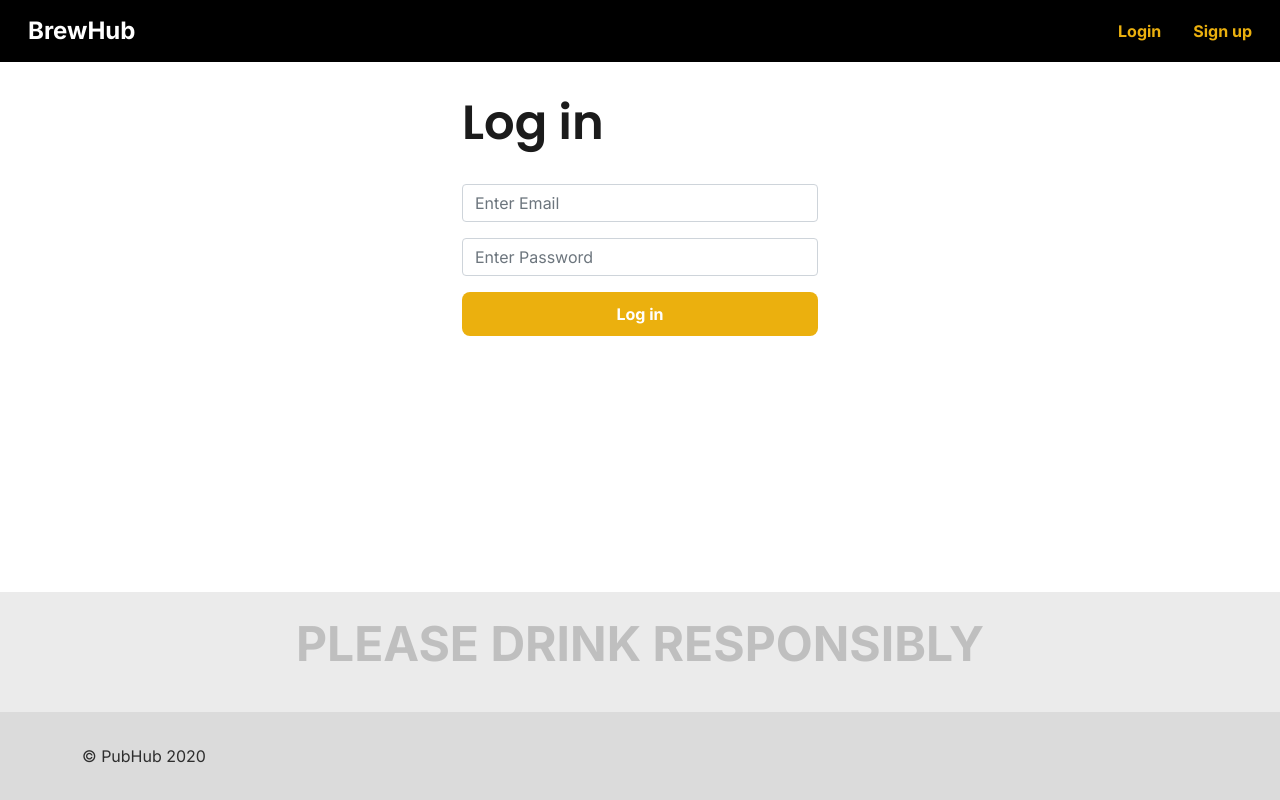
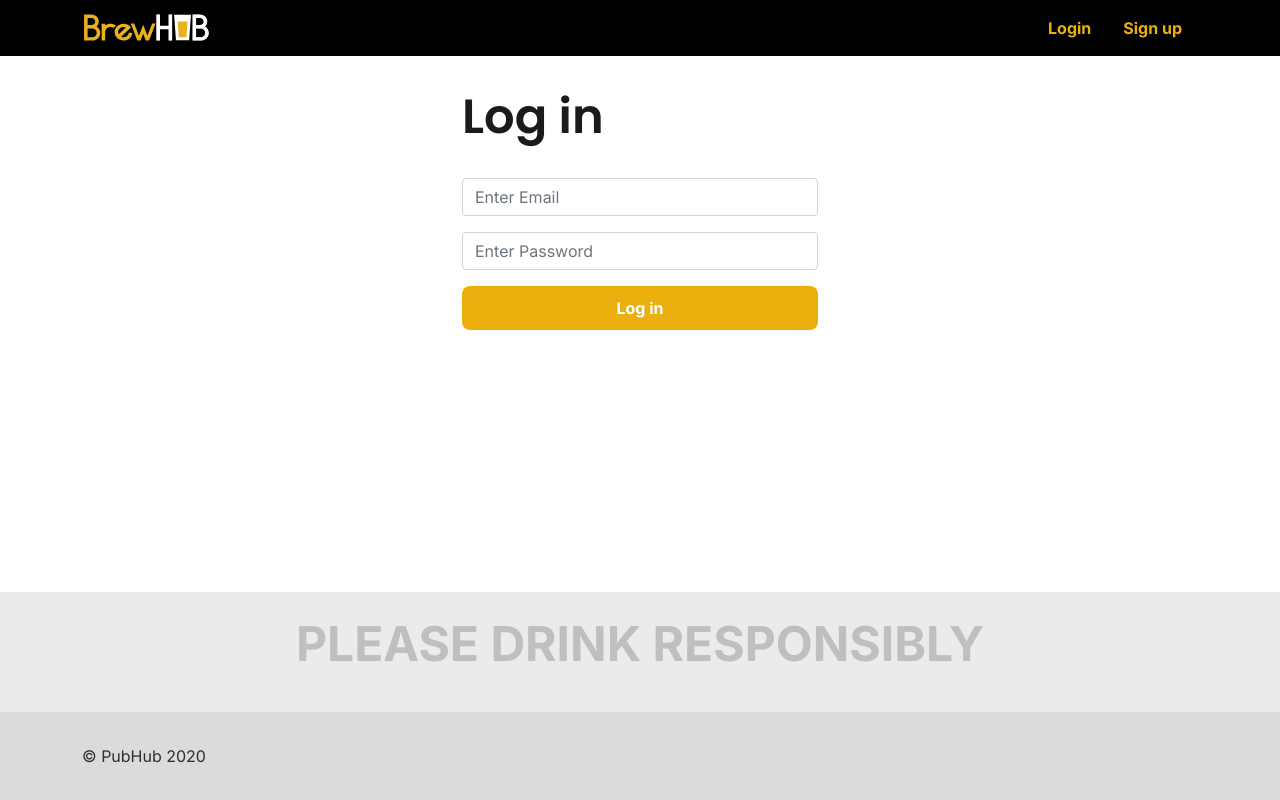
Before and after one commit to pripley/pubhub-client, a React (Create React App) app: page /login in a window 1280 px wide. Built offline with nearby package versions, Linux system fonts and the light colour scheme.

Commit message:
added dropdowns to navbar

```diff
--- a/src/components/site/NavBar.js
+++ b/src/components/site/NavBar.js
@@ -1,17 +1,21 @@
 import React, { Component } from "react";
 import {
-  Collapse,
+  Row,
+  Col,
   Navbar,
   NavbarBrand,
   Nav,
   NavItem,
   NavLink,
-  Button,
+  UncontrolledDropdown,
+  DropdownToggle,
+  DropdownMenu,
+  DropdownItem,
   Container,
 } from "reactstrap";
-import { Redirect } from "react-router-dom";
-import SessionProvider from "../utils/SessionProvider";
+import { Redirect, Link } from "react-router-dom";
 import Search from "./Search";
+import logo from "../../assets/images/brewpub_logo.svg";
 
 class NavBar extends Component {
   constructor(props) {
@@ -27,42 +31,65 @@ class NavBar extends Component {
     this.setState({ sessionToken: "", redirect: "/" });
   };
 
-  componentDidMount() {
-    const sessionToken = SessionProvider.getSessionToken();
-    if (sessionToken) {
-      this.setState({
-        sessionToken: sessionToken,
-      });
-    }
-  }
-
   render() {
-    const { sessionToken } = this.state;
+    const { token, firstName } = this.props;
+    console.log(token);
+    console.log(firstName);
     if (this.state.redirect) {
       return <Redirect to={{ pathname: this.state.redirect }} />;
     }
     return (
       <>
         <Navbar>
-          <NavbarBrand href="/">BrewHub</NavbarBrand>
+          <Container>
+            <Row>
+              <Col>
+                <NavbarBrand className="ms-0">
+                  <Link to="/">
+                    <img src={logo} alt="Brewpub logo" />
+                  </Link>
+                </NavbarBrand>
+              </Col>
+              <Col>
                 <Nav className="justify-content-end">
-            {sessionToken ? (
-              <NavItem>
-                <NavLink onClick={this.handleLogout} href="/">
+                  {token ? (
+                    <>
+                      <UncontrolledDropdown inNavbar nav>
+                        <DropdownToggle caret nav>
+                          Hi, {firstName}
+                        </DropdownToggle>
+                        <DropdownMenu end>
+                          <DropdownItem className="small">
+                            <Link to="/profile">Profile</Link>
+                          </DropdownItem>
+                          <DropdownItem
+                            className="small"
+                            onClick={this.handleLogout}
+                            href="/"
+                          >
                             Logout
-                </NavLink>
-              </NavItem>
+                          </DropdownItem>
+                        </DropdownMenu>
+                      </UncontrolledDropdown>
+                    </>
                   ) : (
                     <>
                       <NavItem>
-                  <NavLink href="/login">Login</NavLink>
+                        <NavLink>
+                          <Link to="/login">Login</Link>
+                        </NavLink>
                       </NavItem>
                       <NavItem>
-                  <NavLink href="/register">Sign up</NavLink>
+                        <NavLink>
+                          <Link to="/register">Sign up</Link>
+                        </NavLink>
                       </NavItem>
                     </>
                   )}
                 </Nav>
+              </Col>
+            </Row>
+          </Container>
         </Navbar>
       </>
     );
```
Lines whose indentation alone changed are shown as unchanged.
